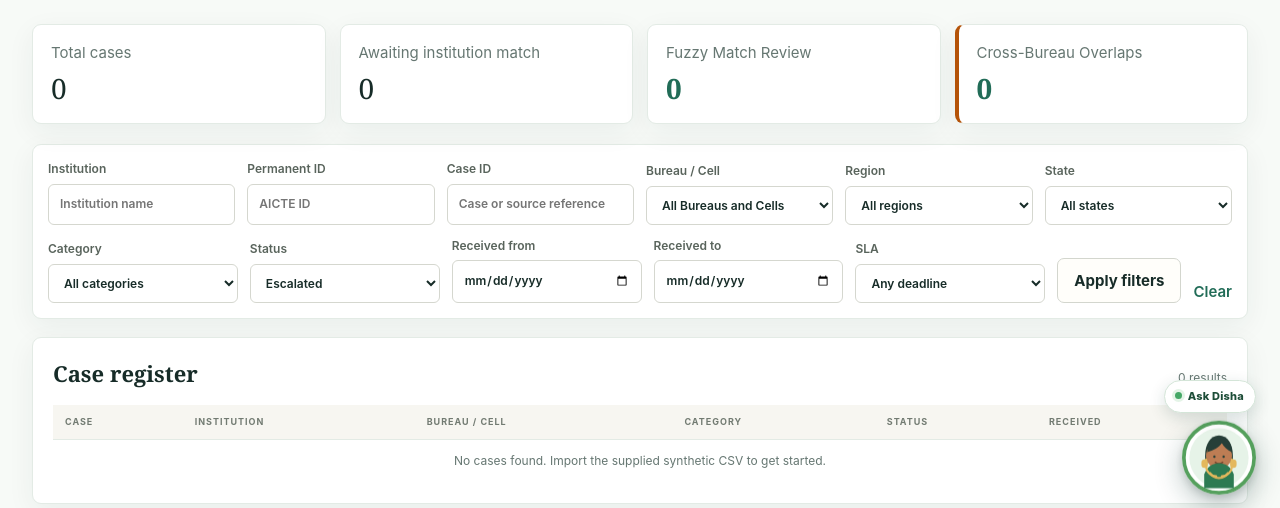
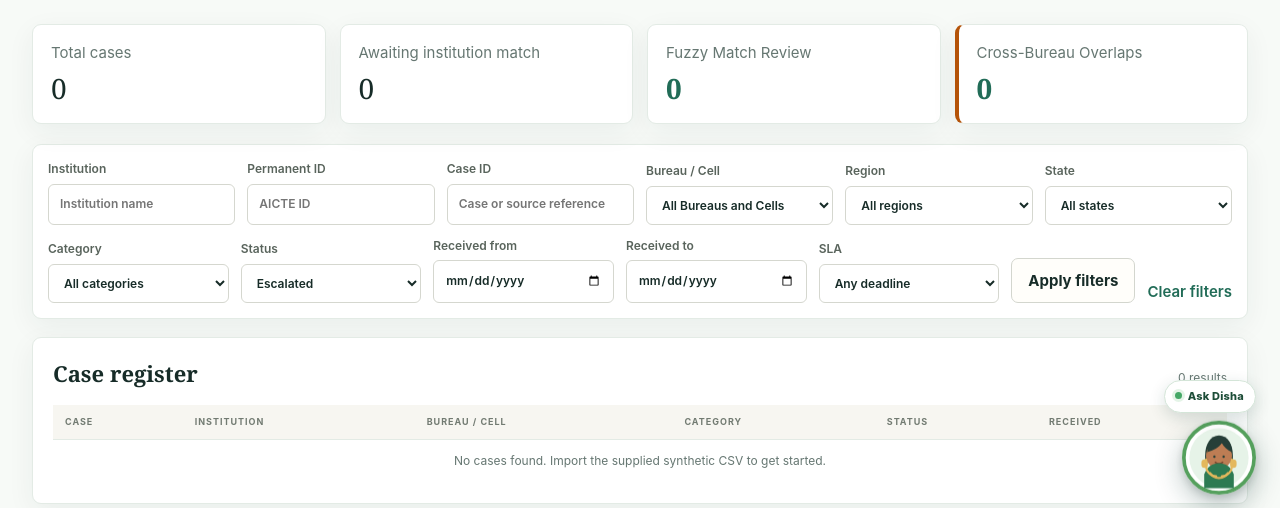
Before and after one commit to chirag-433/revamp, a Django app: page /cases/?status=escalated in a window 1280 px wide. Shown: the part 281-789 px from the top of the page. Run offline with Django 5.2, Linux system fonts and the light colour scheme; data that the repository does not hold is empty; parts of the project's set-up code (start-up, migrations or seed data) failed here and were passed over.

Commit message:
ui: label case register reset control

```diff
--- a/templates/complaints/case_list.html
+++ b/templates/complaints/case_list.html
@@ -30,7 +30,7 @@
   <label>Received to<input type="date" name="date_to" value="{{ filters.date_to }}"></label>
   <label>SLA<select name="sla"><option value="">Any deadline</option><option value="due_soon" {% if filters.sla == 'due_soon' %}selected{% endif %}>Due within 3 days</option><option value="overdue" {% if filters.sla == 'overdue' %}selected{% endif %}>Overdue</option></select></label>
   <button class="button" type="submit">Apply filters</button>
-  {% if filters.institution or filters.permanent_id or filters.case_id or filters.bureau or filters.region or filters.state or filters.category or filters.status or filters.date_from or filters.date_to or filters.sla %}<a class="text-link" href="{% url 'complaints:case_list' %}">Clear</a>{% endif %}
+  {% if filters.institution or filters.permanent_id or filters.case_id or filters.bureau or filters.region or filters.state or filters.category or filters.status or filters.date_from or filters.date_to or filters.sla %}<a class="text-link" href="{% url 'complaints:case_list' %}">Clear filters</a>{% endif %}
 </form>
 <section class="panel">
   <div class="panel-heading"><h2>Case register</h2><span class="muted">{{ page.paginator.count }} result{{ page.paginator.count|pluralize }}</span></div>
```
